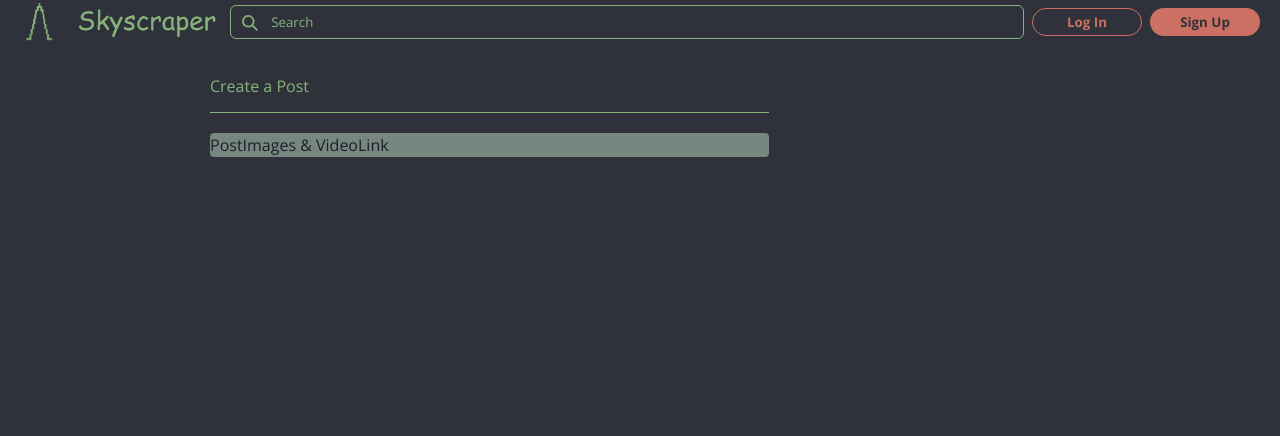
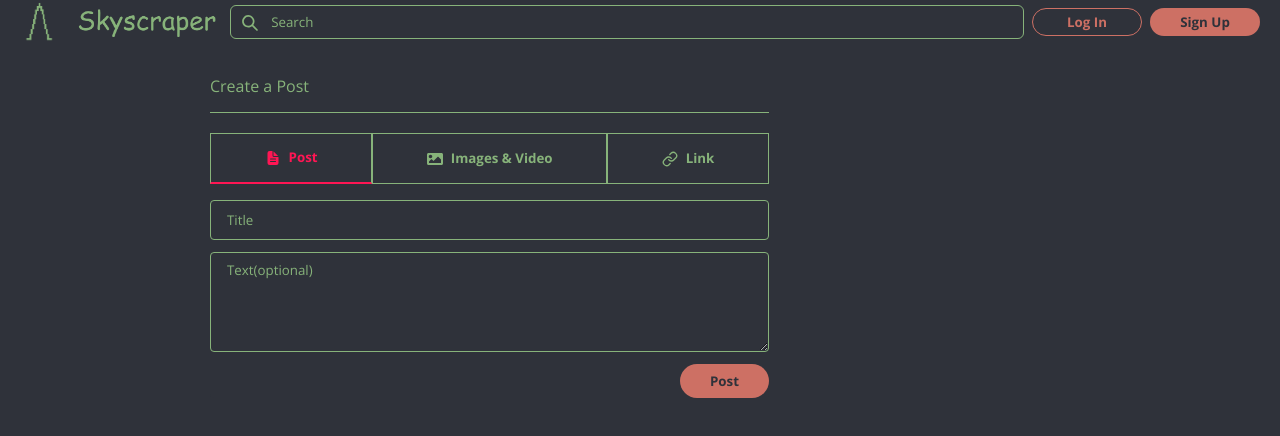
Before and after one commit to sukaloaf/skyscraper, a Next.js app: page /clique/1/submit in a window 1280 px wide. Shown: the top 436 px of the page. Built offline with nearby package versions, Linux system fonts and the light colour scheme; no server answers.

Commit message:
Post updates

```diff
--- a/src/components/Posts/NewPostForm.tsx
+++ b/src/components/Posts/NewPostForm.tsx
@@ -4,10 +4,11 @@ import { FaImage } from "react-icons/fa";
 import { IoDocumentText } from "react-icons/io5";
 import { LuLink } from "react-icons/lu";
 import TabItem from "./TabItem";
+import TextInputs from "./PostForm/TextInputs";
 
 type NewPostFormProps = {};
 
-const formTabs = [
+const formTabs: FormTabItem[] = [
   {
     title: "Post",
     icon: IoDocumentText,
@@ -22,19 +23,59 @@ const formTabs = [
   },
 ];
 
-export type TabItem = {
+export type FormTabItem = {
   title: string;
   icon: typeof Icon.arguments;
 };
 
 const NewPostForm: React.FC<NewPostFormProps> = () => {
   const [selectedTab, setSelectedTab] = useState(formTabs[0].title);
+  const [textInputs, setTextInputs] = useState({
+    title: "",
+    body: "",
+  });
+
+  const [selectedFile, setSelectedFile] = useState<string>();
+
+  const [loading, setLoading] = useState(false);
+
+  const handleCreatePost = async () => {};
+
+  const onSelectImage = () => {};
+
+  const onTextChange = (
+    event: React.ChangeEvent<HTMLInputElement | HTMLTextAreaElement>
+  ) => {
+    const {
+      target: { name, value },
+    } = event;
+    setTextInputs((prev) => ({
+      ...prev,
+      [name]: value,
+    }));
+  };
+
   return (
-    <Flex direction="column" bg="brand.200" borderRadius={4} mt={5}>
+    <Flex direction="column" bg="brand.100" borderRadius={4} mt={5}>
       <Flex width="100%">
-        {formTabs.map((item) => (
-          <TabItem item={item} selected={item.title === selectedTab} />
+        {formTabs.map((item, index) => (
+          <TabItem
+            key={index}
+            item={item}
+            selected={item.title === selectedTab}
+            setSelectedTab={setSelectedTab}
+          />
         ))}
+      </Flex>
+      <Flex pt={4}>
+        {selectedTab === "Post" && (
+          <TextInputs
+            textInputs={textInputs}
+            handleCreatePost={handleCreatePost}
+            onChange={onTextChange}
+            loading={loading}
+          />
+        )}
       </Flex>
     </Flex>
   );
--- /dev/null
+++ b/src/components/Posts/PostForm/TextInputs.tsx
@@ -0,0 +1,67 @@
+import { Button, Flex, Input, Stack, Textarea } from "@chakra-ui/react";
+import React from "react";
+
+type TextInputsProps = {
+  textInputs: {
+    title: string;
+    body: string;
+  };
+  onChange: (
+    event: React.ChangeEvent<HTMLInputElement | HTMLTextAreaElement>
+  ) => void;
+  handleCreatePost: () => void;
+  loading: boolean;
+};
+
+const TextInputs: React.FC<TextInputsProps> = ({
+  textInputs,
+  onChange,
+  handleCreatePost,
+  loading,
+}) => {
+  return (
+    <Stack spacing={3} width="100%">
+      <Input
+        name="title"
+        value={textInputs.title}
+        onChange={onChange}
+        fontSize="10pt"
+        borderRadius={4}
+        placeholder="Title"
+        color="brand.300"
+        _placeholder={{ color: "brand.300" }}
+        borderColor="brand.300"
+        _focus={{
+          borderColor: "brand.400",
+        }}
+      />
+      <Textarea
+        name="body"
+        value={textInputs.body}
+        onChange={onChange}
+        fontSize="10pt"
+        borderRadius={4}
+        height="100px"
+        placeholder="Text(optional)"
+        color="brand.300"
+        _placeholder={{ color: "brand.300" }}
+        borderColor="brand.300"
+        _focus={{
+          borderColor: "brand.400",
+        }}
+      />
+      <Flex justify="flex-end">
+        <Button
+          height="34px"
+          padding="0px 30px"
+          disabled={!textInputs.title}
+          isLoading={loading}
+          onClick={handleCreatePost}
+        >
+          Post
+        </Button>
+      </Flex>
+    </Stack>
+  );
+};
+export default TextInputs;
--- a/src/components/Posts/TabItem.tsx
+++ b/src/components/Posts/TabItem.tsx
@@ -1,12 +1,38 @@
 import React from "react";
-import { TabItem } from "./NewPostForm";
+import { FormTabItem } from "./NewPostForm";
+import { Flex, Icon, Text } from "@chakra-ui/react";
 
 type TabItemProps = {
-  item: TabItem;
+  item: FormTabItem;
   selected: boolean;
+  setSelectedTab: (value: string) => void;
 };
 
-const TabItem: React.FC<TabItemProps> = ({ item, selected }) => {
-  return <div>{item.title}</div>;
+const TabItem: React.FC<TabItemProps> = ({
+  item,
+  selected,
+  setSelectedTab,
+}) => {
+  return (
+    <Flex
+      justify="center"
+      align="center"
+      flexGrow={1}
+      p="14px 0px"
+      cursor="pointer"
+      fontWeight={700}
+      borderColor="brand.300"
+      _hover={{ bg: "brand.200" }}
+      color={selected ? "brand.500" : "brand.300"}
+      borderWidth={selected ? "1px 1px 2px 1px" : "1px 1px 1px 1px"}
+      borderBottomColor={selected ? "brand.500" : "brand.300"}
+      onClick={() => setSelectedTab(item.title)}
+    >
+      <Flex align="center" height="20px" mr={2}>
+        <Icon as={item.icon} />
+      </Flex>
+      <Text fontSize="10pt">{item.title}</Text>
+    </Flex>
+  );
 };
 export default TabItem;
```
